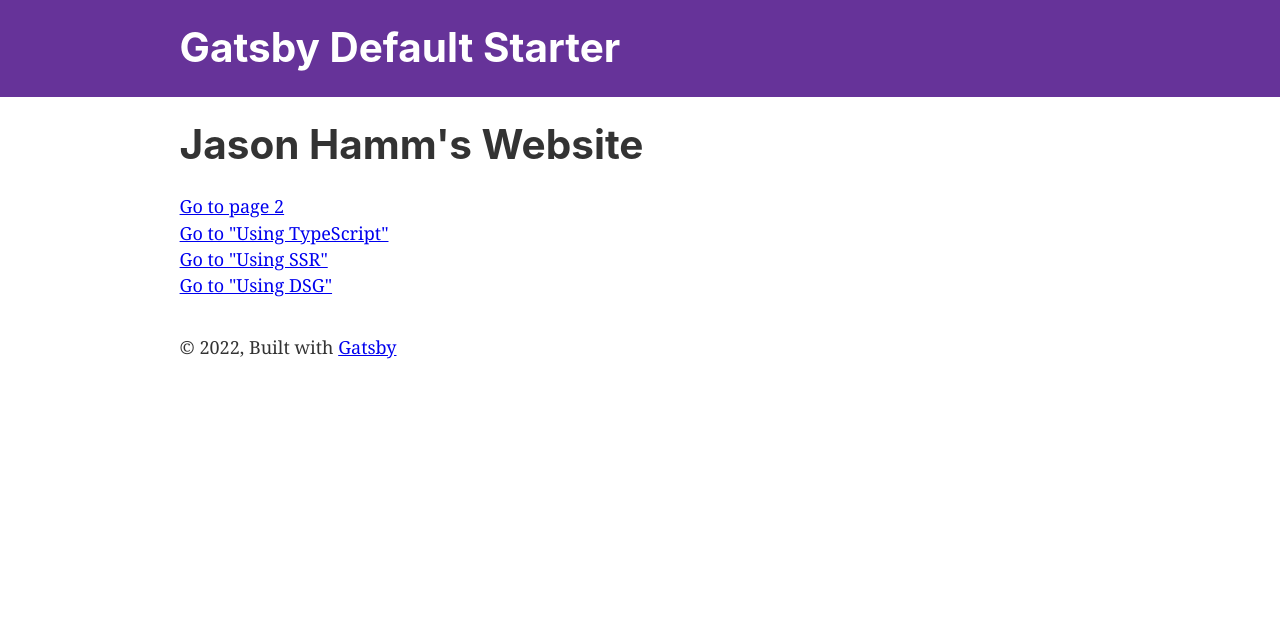
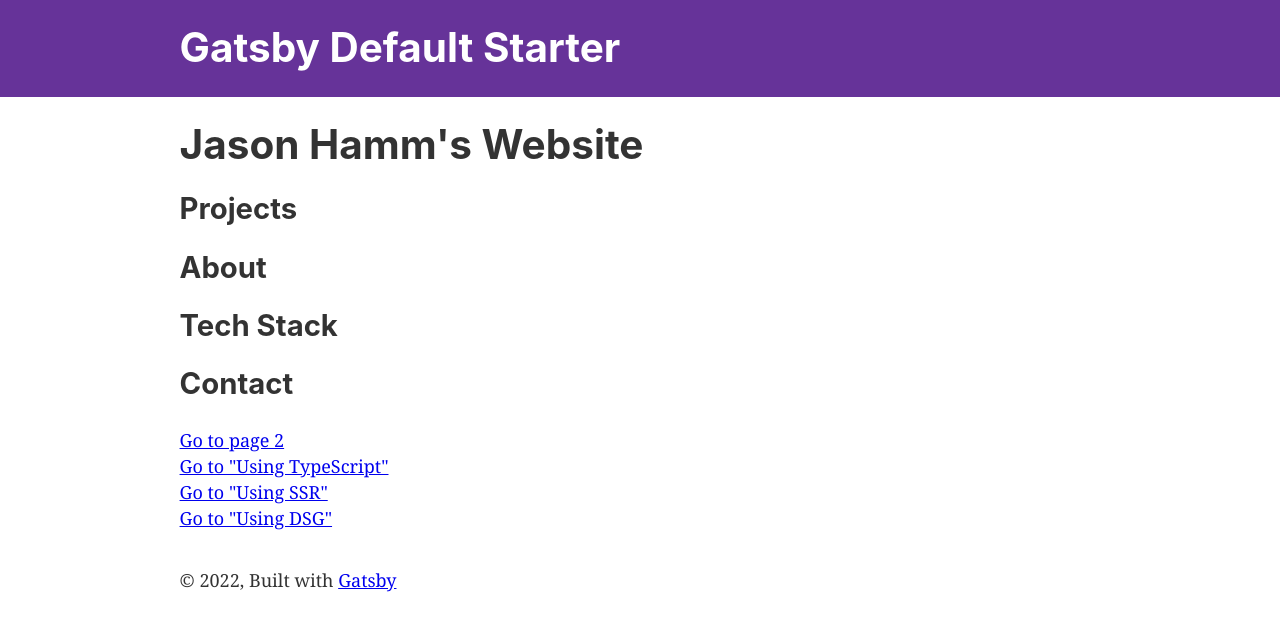
Before and after one commit to Hamm-J/jasonhamm-dot-dev, a Gatsby site: page / in a window 1280 px wide. Built offline with nearby package versions, Linux system fonts and the light colour scheme; Gatsby itself is replaced by a stand-in of ours.

Commit message:
test pushing update to netlify

```diff
--- a/src/pages/index.js
+++ b/src/pages/index.js
@@ -9,6 +9,10 @@ const IndexPage = () => (
   <Layout>
     <Seo title="Home" />
     <h1>Jason Hamm's Website</h1>
+    <h2>Projects</h2>
+    <h2>About</h2>
+    <h2>Tech Stack</h2>
+    <h2>Contact</h2>
     <p>
       <Link to="/page-2/">Go to page 2</Link> <br />
       <Link to="/using-typescript/">Go to "Using TypeScript"</Link> <br />
```
